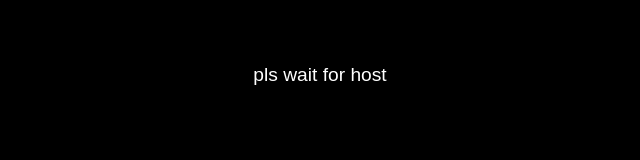
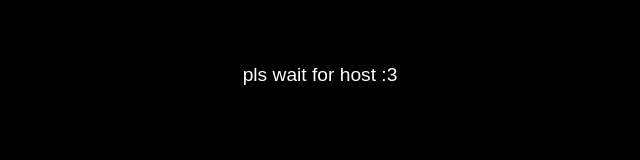
Before and after one commit to mariocrazyy/mariocrazyy.github.io, a plain HTML site: page index.html in a window 1280 px wide. Shown: the full height of the page, 320-960 px from the left. Drawn offline with Linux system fonts and the light colour scheme.

Commit message:
Change status message in index.html
Updated status message to include a smiley face.

```diff
--- a/index.html
+++ b/index.html
@@ -11,7 +11,7 @@
 </style>
 </head>
 <body>
-<div id="status">pls wait for host</div>
+<div id="status">pls wait for host :3</div>
 <iframe id="player" src="" allowfullscreen></iframe>
 
 <script>
```
